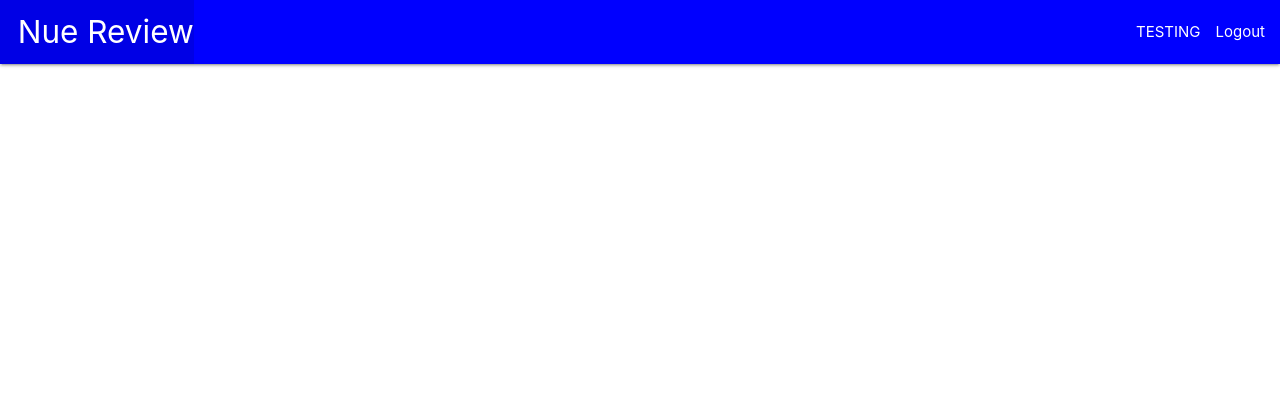
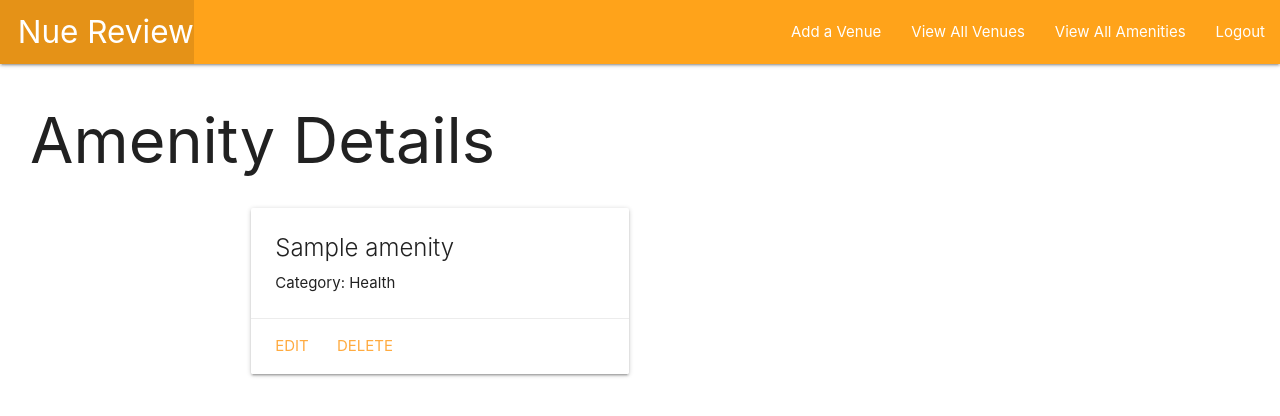
Before and after one commit to Bushfaced/nue_review, a Django app: page /amenities/1/ in a window 1280 px wide. Shown: the top 416 px of the page. Run offline with Django 4.2, Linux system fonts and the light colour scheme; a user stored in the database is signed in; tables that the repository leaves empty hold one stand-in row (values such as "Sample post").

Commit message:
functioning entities

```diff
--- a/main_app/models.py
+++ b/main_app/models.py
@@ -7,18 +7,18 @@ from datetime import date
 # Create your models here.
 
 AMENITY_CATEGORY = (
-  ('H', 'Health'),
-  ('F', 'Food'),
-  ('D', 'Drinks'),
-  ('M', 'Misc'),
+  ('Health', 'Health'),
+  ('Food', 'Food'),
+  ('Drinks', 'Drinks'),
+  ('Misc', 'Misc'),
 )
 
 class Amenity(models.Model):
     name = models.CharField(max_length=100)
     category = models.CharField(
-    max_length=1,
+    max_length=19,
     choices=AMENITY_CATEGORY
-)
+    )
     def get_absolute_url(self):
      return reverse('amenities_detail', kwargs={'pk': self.id})
 
@@ -31,6 +31,7 @@ class Venue(models.Model):
     user = models.ForeignKey(User, on_delete=models.CASCADE)
     date = models.DateField('Visit Date')
     amenities = models.ManyToManyField(Amenity)
+
 
     def __str__(self):
         return f'{self.name} ({self.id})'
--- a/main_app/static/css/style.css
+++ b/main_app/static/css/style.css
@@ -2,6 +2,9 @@ body {
     display: flex;
     min-height: 100vh;
     flex-direction: column;
+  }
+  h1 {
+    padding-left: 30px;
   }
 
   main {
@@ -14,5 +17,11 @@ body {
   }
 
   nav {
-    background-color: blue;
+    background-color: #ffa31a;
+    color: black;
   }
+
+  .row {
+    width: 800px;
+
+  }
--- a/main_app/templates/base.html
+++ b/main_app/templates/base.html
@@ -18,8 +18,10 @@
                     <li><a href="{% url 'home' %}" class="left brand-logo">&nbsp;&nbsp;Nue Review</a></li>
                 </ul>
                 <ul class="right">
-                  <li>TESTING</li>
                   {% if user.is_authenticated %}
+                    <li><a href="{% url 'venues_create' %}">Add a Venue</a></li>
+                    <li><a href="{% url 'index' %}">View All Venues</a></li>
+                    <li><a href="{% url 'amenities_index' %}">View All Amenities</a></li>
                     <li><a href="{% url 'logout' %}">Logout</a></li>
                   {% else %}
                     <li><a href="{% url 'signup' %}">Sign Up</a></li>
--- a/main_app/templates/main_app/amenity_detail.html
+++ b/main_app/templates/main_app/amenity_detail.html
@@ -1,7 +1,20 @@
 {% extends 'base.html' %}
-
 {% block content %}
 
+<h1>Amenity Details</h1>
 
-
+<div class="row">
+  <div class="col s6 col-offset-3">
+    <div class="card">
+      <div class="card-content">
+        <span class="card-title">{{ amenity.name }}</span>
+        <p>Category: {{ amenity.category }}</p>
+      </div>
+      <div class="card-action">
+        <a href="{% url 'amenities_update' amenity.id %}">Edit</a>
+        <a href="{% url 'amenities_delete' amenity.id %}">Delete</a>
+      </div>
+    </div>
+  </div>
+</div>
 {% endblock %}
--- a/main_app/urls.py
+++ b/main_app/urls.py
@@ -6,9 +6,15 @@ urlpatterns = [
     path('venues/', views.venues_index, name='index'),
     path('accounts/signup/', views.signup, name='signup'),
     path('venues/<int:venue_id>/', views.venues_detail, name='detail'),
+    path('venues/create/', views.VenueCreate.as_view(), name='venues_create'),
+    path('venues/<int:pk>/update/', views.VenueUpdate.as_view(), name='venues_update'),
+    path('venues/<int:pk>/delete/', views.VenueDelete.as_view(), name='venues_delete'),
+    path('venues/<int:venue_id>/', views.venues_detail, name='detail'),
     path('amenities/',views.AmenityList.as_view(),name='amenities_index'),
     path('amenities/<int:pk>/', views.AmenityDetail.as_view(), name='amenities_detail'),
     path('amenities/create/', views.AmenityCreate.as_view(), name='amenities_create'),
     path('amenities/<int:pk>/update/', views.AmenityUpdate.as_view(), name='amenities_update'),
     path('amenities/<int:pk>/delete/', views.AmenityDelete.as_view(), name='amenities_delete'),
+    path('amenities/<int:venue_id>/assoc_amenity/<int:amenity_id>/', views.assoc_amenity, name='assoc_amenity'),
+    path('amenities/<int:venue_id>/unassoc_amenity/<int:amenity_id>/', views.unassoc_amenity, name='unassoc_amenity'),
 ]
--- a/main_app/views.py
+++ b/main_app/views.py
@@ -17,8 +17,9 @@ def home(request):
 
 @login_required
 def venues_index(request):
-    # venues.all
-    return render(request, 'venues/index.html')
+   venues = Venue.objects.all()
+  #  venues = Venue.objects.filter(user=request.user)
+   return render(request, 'venues/index.html', {'venues': venues})
 
 @login_required
 def venues_detail(request, venue_id):
@@ -30,7 +31,7 @@ def venues_detail(request, venue_id):
 
 class VenueCreate(LoginRequiredMixin, CreateView):
     model = Venue
-    fields = ['user', 'date', 'description', 'name', 'amenities']
+    fields = ['name', 'description', 'date']
     def form_valid(self, form):
         form.instance.user = self.request.user
         return super().form_valid(form)
```
Also changed, not shown: main_app/templates/main_app/venue_form.html (+16 -1 lines), main_app/templates/venues/detail.html (+59 -0 lines), main_app/templates/venues/index.html (+11 -0 lines), main_app/migrations/0003_alter_amenity_category.py (added).
